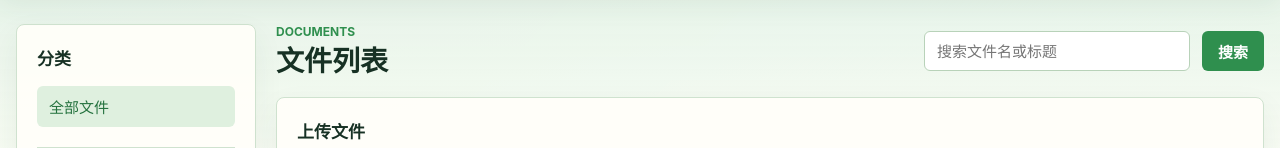
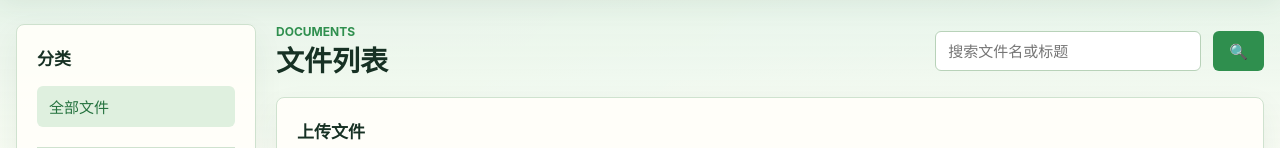
Before and after one commit to OliveDorris/file-manager, a FastAPI app: template templates/dashboard.html in a window 1280 px wide. Shown: the part 64-212 px from the top of the page. Run offline with FastAPI, Linux system fonts and the light colour scheme; the template is opened without the code that fills it, so the values that code supplies are empty.

Commit message:
Use icon search button on dashboard

```diff
--- a/templates/dashboard.html
+++ b/templates/dashboard.html
@@ -30,7 +30,9 @@
           <input type="hidden" name="category_id" value="{{ active_category_id }}">
         {% endif %}
         <input type="search" name="q" value="{{ q }}" placeholder="搜索文件名或标题">
-        <button type="submit">搜索</button>
+        <button type="submit" class="search-button" aria-label="搜索" title="搜索">
+          <span aria-hidden="true">&#128269;</span>
+        </button>
       </form>
     </div>
 
```
